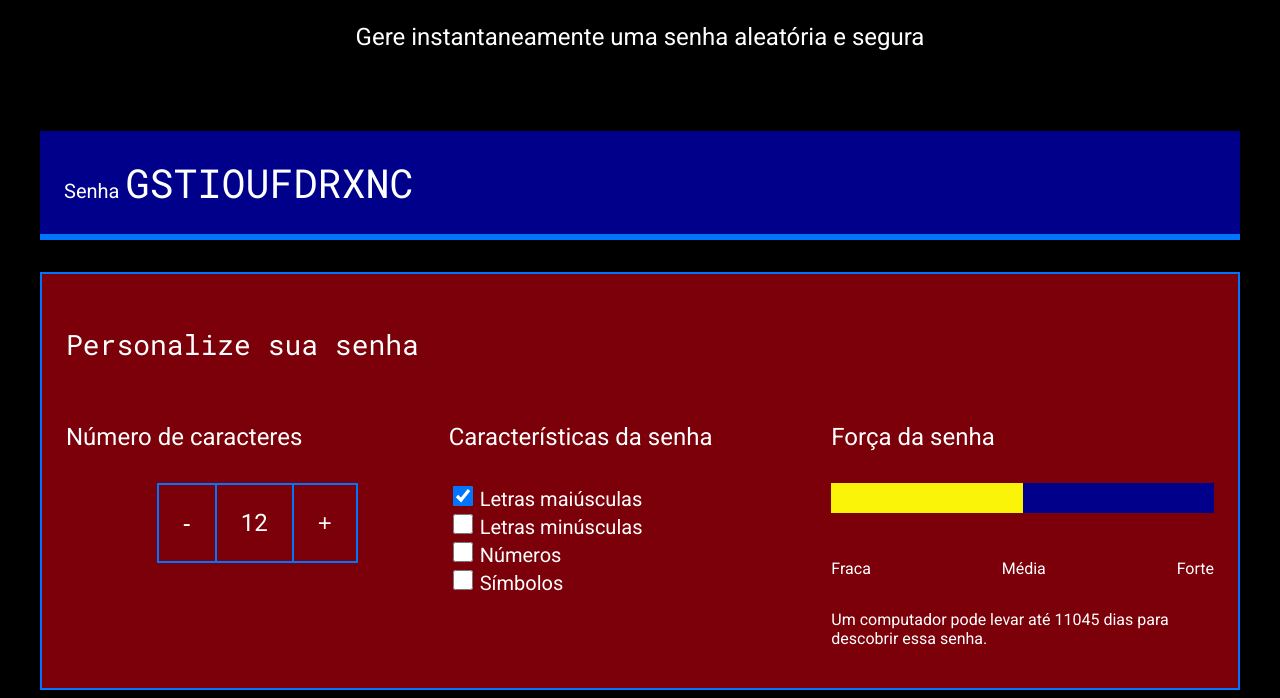
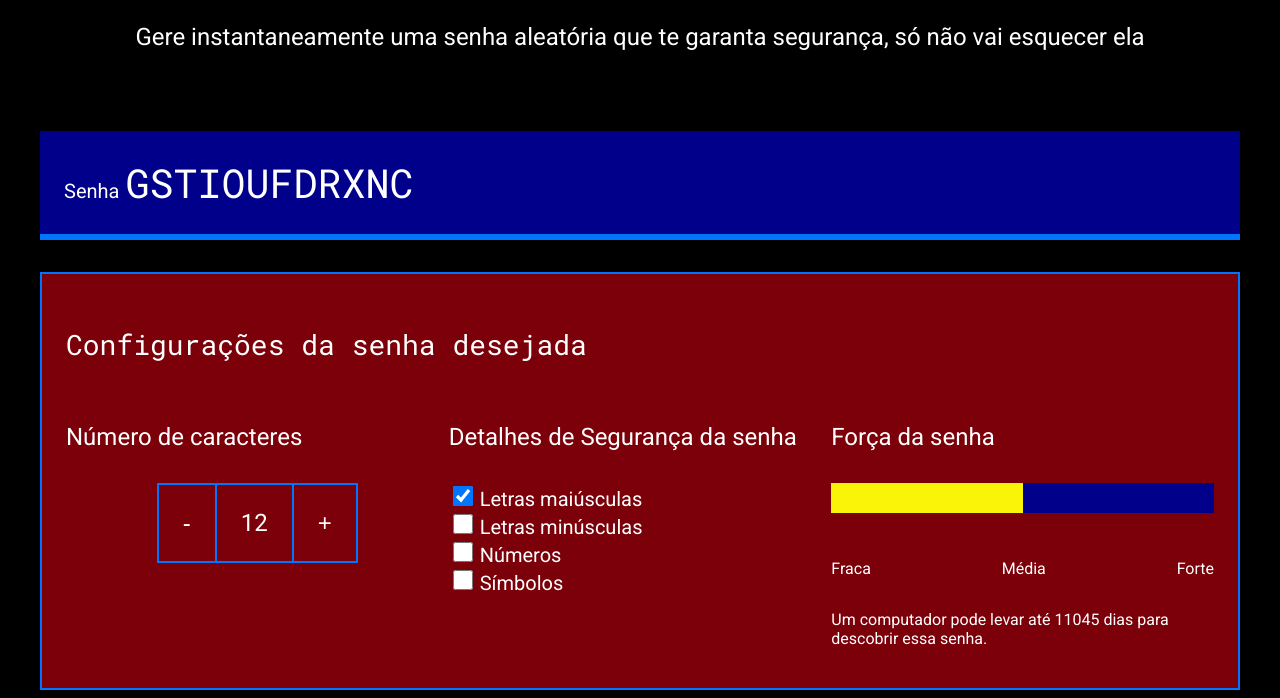
Before and after one commit to Giovannicortez/projeto-1-2-TRI, a plain HTML site: page index.html in a window 1280 px wide. Shown: the part 195-893 px from the top of the page. Drawn offline with Linux system fonts and the light colour scheme.

Commit message:
Update index.html

```diff
--- a/index.html
+++ b/index.html
@@ -13,14 +13,14 @@
         <div class="conteudo-titulo">
             <img src="unlock.svg" alt="cadeado fechado">
             <h2 class="titulo-principal">Gerador de senhas</h2>
-            <h3 class="titulo-secundario">Gere instantaneamente uma senha aleatória e segura</h3>
+            <h3 class="titulo-secundario">Gere instantaneamente uma senha aleatória que te garanta segurança, só não vai esquecer ela</h3>
         </div>
         <div class="conteudo-senha">
             <label for="senha">Senha</label>
             <input name="senha" type="text" id="campo-senha" readonly>
         </div>
         <div class="parametro">
-            <h3 class="parametro-titulo">Personalize sua senha</h3>
+            <h3 class="parametro-titulo">Configurações da senha desejada</h3>
             <div class="parametro-coluna__senha">
                 <div class="parametro-senha">
                     <h4 class="parametro-senha__titulo">Número de caracteres</h4>
@@ -31,7 +31,7 @@
                     </div>
                 </div>
                 <div class="parametro-senha">
-                    <h4 class="parametro-senha__titulo">Características da senha</h4>
+                    <h4 class="parametro-senha__titulo">Detalhes de Segurança da senha</h4>
                     <div class="parametro-senha-checkbox">
                         <input name="maiusculo" type="checkbox" class="checkbox" checked>
                         <label for="maiusculo">Letras maiúsculas</label>
```
